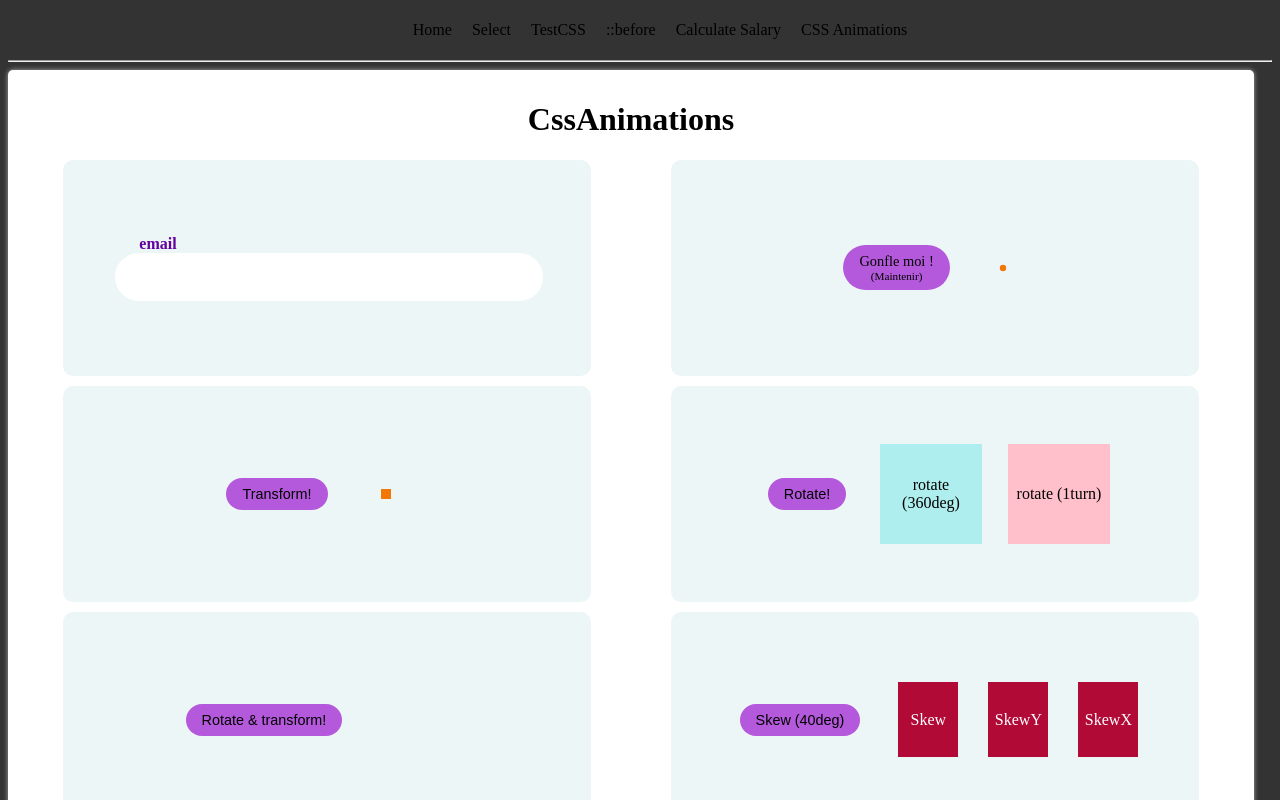
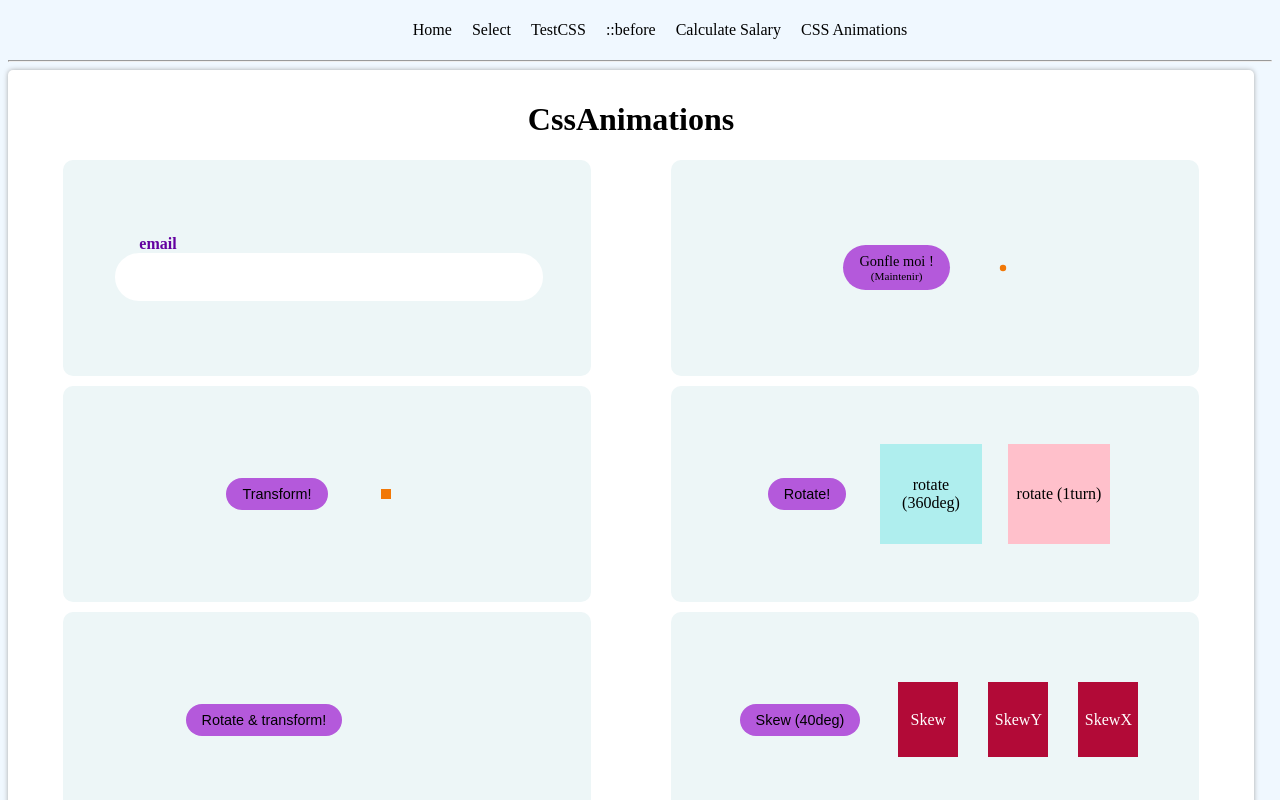
Before and after one commit to bast44trl/vite-training, a React (Vite) app: page /cssAnimations in a window 1280 px wide. Shown: the top 800 px of the page. Built offline with nearby package versions, Linux system fonts and the light colour scheme.

Commit message:
fixed background issue

```diff
--- a/src/components/CssAnimations/lightSaber.scss
+++ b/src/components/CssAnimations/lightSaber.scss
@@ -64,10 +64,6 @@
   box-shadow: 0 0 10px rgb(47, 249, 36);
 }
 
-body {
-  background: #333;
-}
-
 .lightsaber-example {
   display: flex;
   justify-content: center;
```
